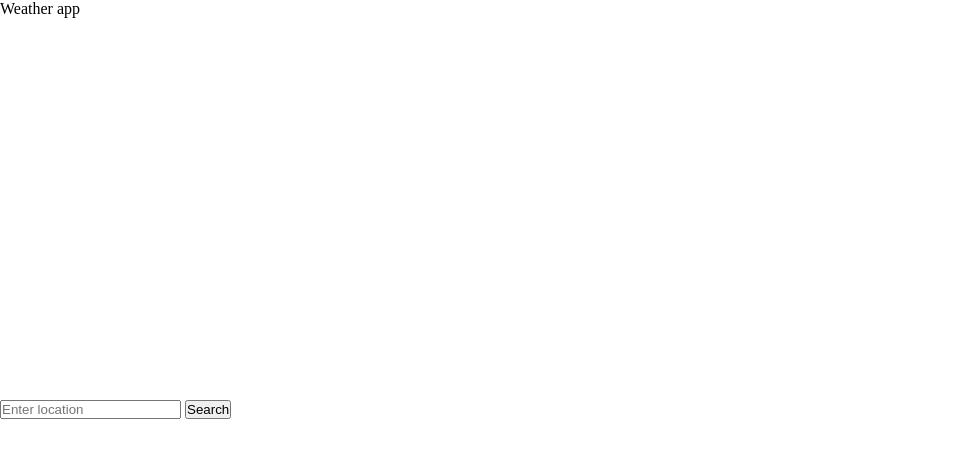
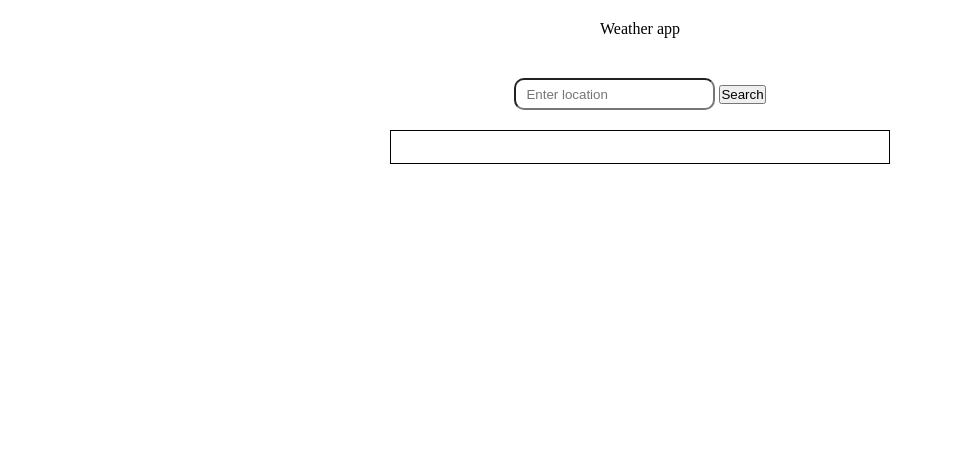
Before and after one commit to Jarrell21/weather-app, a plain HTML site: page index.html in a window 1280 px wide. Shown: the whole page, without its empty margins (0-953 px from the left). Drawn offline with Linux system fonts and the light colour scheme.

Commit message:
Add styles

```diff
--- a/style.css
+++ b/style.css
@@ -4,9 +4,60 @@
     box-sizing: border-box;
 }
 
+input {
+    height: 2rem;
+    padding: 10px;
+    border-radius: 10px;
+}
+
 body {
     display: flex;
     flex-direction: column;
-    justify-content: space-between;
+    align-items: center;
     height: 100vh;
 }
+
+header {
+    padding: 20px;
+}
+
+main {
+    display: flex;
+    flex-direction: column;
+    align-items: center;
+    gap: 20px;
+    height: 100%;
+    max-width: 1000px;
+    margin-top: 20px;
+}
+
+.info-container {
+    display: flex;
+    flex-direction: column;
+    border: solid 1px black;
+    padding: 1rem;
+    max-width: 500px;
+}
+
+.city-name {
+    font-size: 1.2rem;
+}
+
+.weather-description {
+    font-size: 2rem;
+    text-transform: capitalize;
+}
+
+.weather-icon {
+    width: 100px;
+    height: auto;
+}
+
+@media (min-width: 320px) {
+    main {
+        width: 100%;
+    }
+    .info-container {
+        width: 90%;
+    }
+}
```
